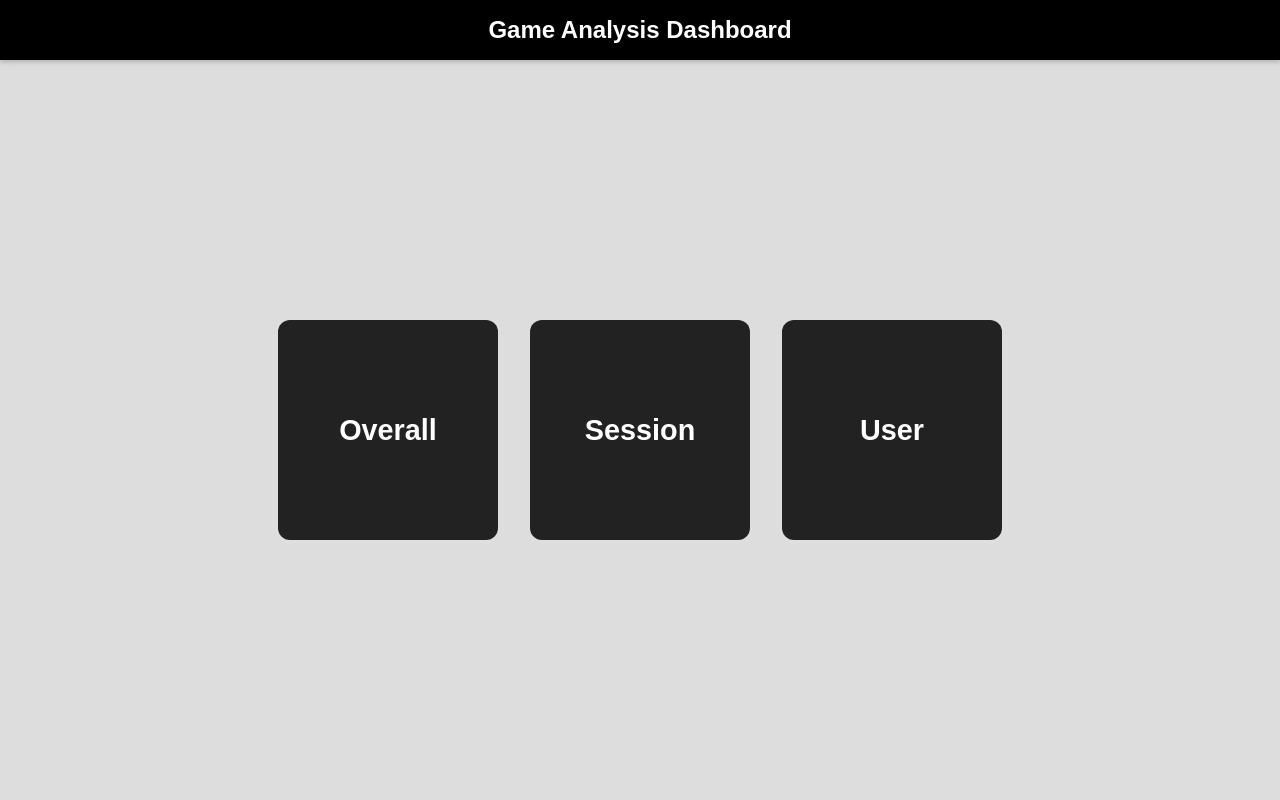
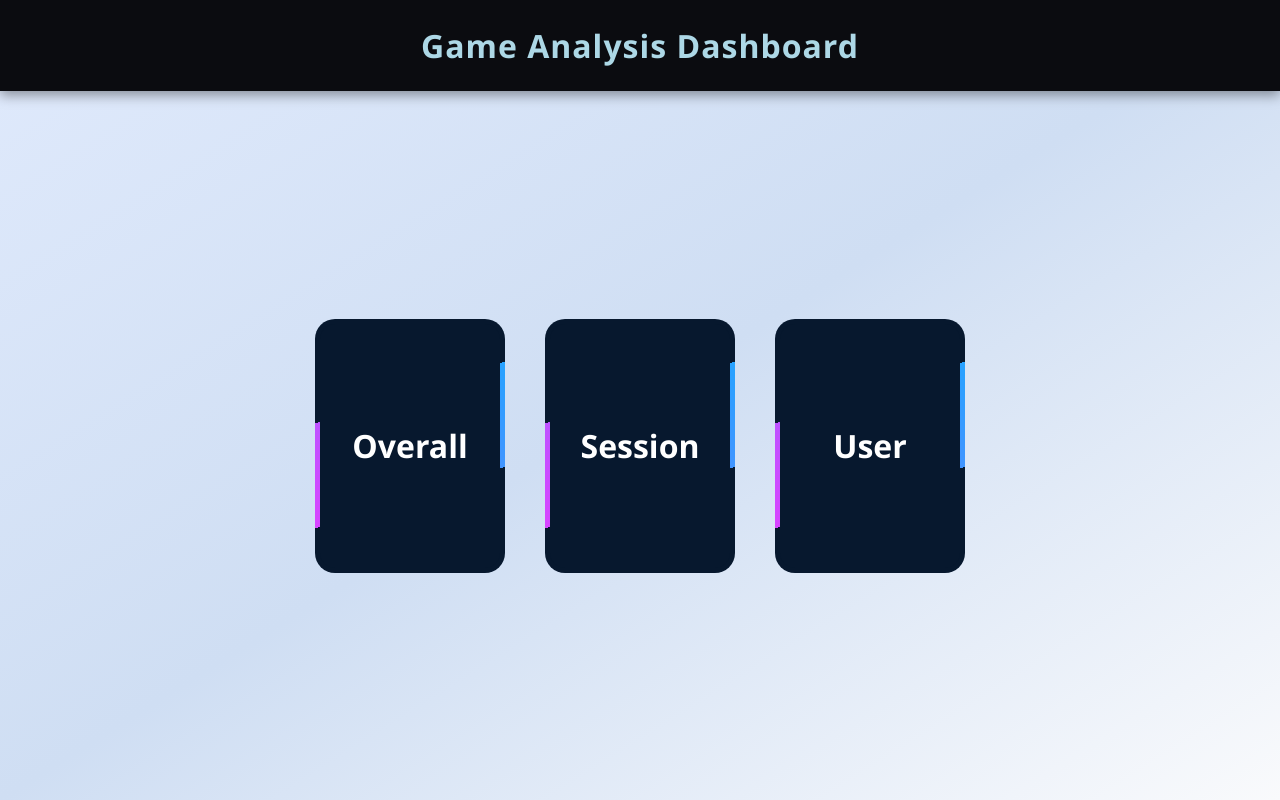
Before and after one commit to Dogephin/AI_Dashboard, a Flask app: page / in a window 1280 px wide. Run offline with Flask 3, Linux system fonts and the light colour scheme; parts of the project's set-up code (start-up, migrations or seed data) failed here and were passed over.

Commit message:
Update css for index.html

```diff
--- a/static/styles.css
+++ b/static/styles.css
@@ -1,7 +1,7 @@
 body {
     margin: 0;
-    background-color: #dddddd;
-    font-family: Arial, sans-serif;
+    font-family: 'Segoe UI', Tahoma, Geneva, Verdana, sans-serif;
+    background: linear-gradient(to bottom right, #e0eafc, #cfdef3, #f9fafc);
     color: #fff;
     display: flex;
     flex-direction: column;
@@ -10,14 +10,14 @@ body {
 
 /* Top tab / header */
 header {
-    background-color: #000000;
-    color: white;
-    padding: 1rem 2rem;
-    font-size: 1.5rem;
+    background: #0b0c10;
+    color: #add8e6;
+    padding: 1.5rem 2rem;
+    font-size: 2rem;
     font-weight: bold;
     text-align: center;
-    user-select: none;
-    box-shadow: 0 2px 5px rgba(0, 0, 0, 0.2);
+    box-shadow: 0 4px 12px rgba(0, 0, 0, 0.4);
+    letter-spacing: 1px;
 }
 
 /* Index CSS*/
@@ -26,24 +26,21 @@ header {
     display: flex;
     justify-content: center;
     align-items: center;
-    gap: 2rem;
+    gap: 2.5rem;
+    padding: 2rem;
+    flex-wrap: wrap;
 }
 
 .card {
-    background: #222;
-    border-radius: 12px;
-    width: 220px;
-    height: 220px;
+    width: 190px;
+    height: 254px;
+    background: #07182E;
+    position: relative;
     display: flex;
-    justify-content: center;
-    align-items: center;
-    cursor: pointer;
-    font-size: 1.8rem;
-    font-weight: bold;
-    user-select: none;
-    transition: background 0.3s, transform 0.3s;
-    box-shadow: 0 4px 8px rgba(255, 255, 255, 0.1);
-    color: #fff;
+    place-content: center;
+    place-items: center;
+    overflow: hidden;
+    border-radius: 20px;
 }
 
 .card:hover {
@@ -52,7 +49,31 @@ header {
     box-shadow: 0 6px 12px rgba(255, 255, 255, 0.3);
 }
 
+.card::before {
+    content: '';
+    position: absolute;
+    width: 100px;
+    background-image: linear-gradient(180deg, rgb(0, 183, 255), rgb(255, 48, 255));
+    height: 130%;
+    animation: rotBGimg 3s linear infinite;
+    transition: all 0.2s linear;
+    z-index: 0;
+}
+
+.card::after {
+    content: '';
+    position: absolute;
+    background: #07182E;
+    inset: 5px;
+    border-radius: 15px;
+    z-index: 1;
+}
+
 a.card {
+    z-index: 2;
+    position: relative;
+    color: white;
+    font-size: 2em;
     text-decoration: none;
     color: inherit;
     display: flex;
@@ -60,10 +81,30 @@ a.card {
     align-items: center;
 }
 
-a.card:hover {
-    background: #444;
-    transform: scale(1.05);
-    box-shadow: 0 6px 12px rgba(255, 255, 255, 0.3);
+@keyframes rotBGimg {
+    from {
+        transform: rotate(0deg);
+    }
+
+    to {
+        transform: rotate(360deg);
+    }
+}
+
+.card::before,
+.card::after {
+    pointer-events: none;
+}
+
+.card span {
+    z-index: 2;
+    position: relative;
+}
+
+.card:hover span h4 {
+    color: #66fcf1;
+    text-shadow: 0 0 8px rgba(102, 252, 241, 0.6);
+    transition: color 0.3s ease, text-shadow 0.3s ease;
 }
 
 /* Overall Analysis CSS */
--- a/templates/index.html
+++ b/templates/index.html
@@ -3,7 +3,7 @@
 <head>
   <meta charset="UTF-8" />
   <meta name="viewport" content="width=device-width, initial-scale=1" />
-  <title>My Flask App</title>
+  <title>PacMeta Game Analysis Dashboard</title>
   <link rel="stylesheet" href="{{ url_for('static', filename='styles.css') }}" />
 </head>
 <body>
@@ -11,9 +11,9 @@
     Game Analysis Dashboard
   </header>
   <div class="container">
-    <a href="{{ url_for('overall') }}" class="card">Overall</a>
-    <a href="{{ url_for('session') }}" class="card">Session</a>
-    <a href="{{ url_for('user') }}" class="card">User</a>
+    <a href="{{ url_for('overall') }}" class="card"><span><h4>Overall</h4></span></a>
+    <a href="{{ url_for('session') }}" class="card"><span><h4>Session</h4></span></a>
+    <a href="{{ url_for('user') }}" class="card"><span><h4>User</h4></span></a>
   </div>
 </body>
 </html>
```
